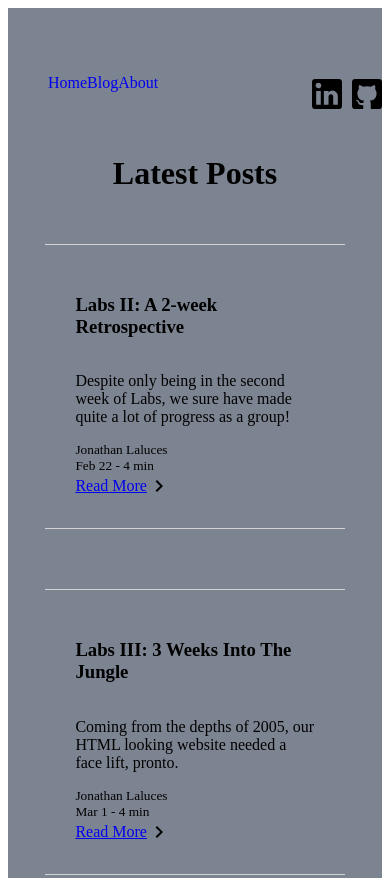
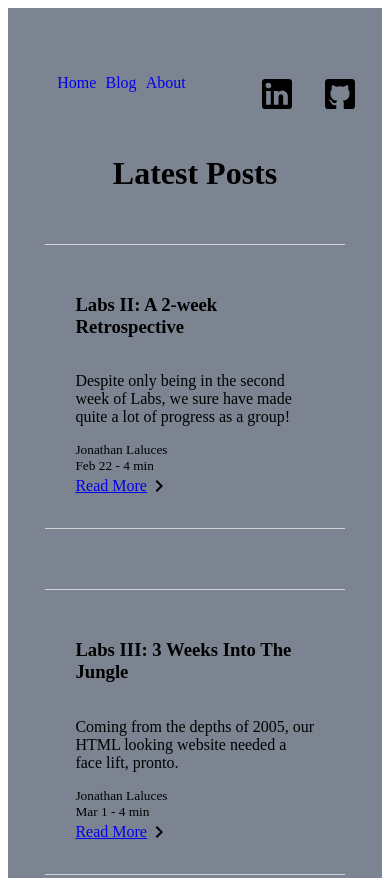
Before and after one commit to jlaluces123/Gatsby-Blog-Site-Remake, a Gatsby site: page /blog in a window 390 px wide. Shown: the top 878 px of the page. Built offline with nearby package versions, Linux system fonts and the light colour scheme; Gatsby itself is replaced by a stand-in of ours.

Commit message:
Mobile Design: Menu navigation for mobile fixed

```diff
--- a/src/components/menu/Menu.css
+++ b/src/components/menu/Menu.css
@@ -15,3 +15,10 @@
 .nav-item {
   text-decoration: none;
 }
+
+@media screen and (max-width: 900px) {
+  .page-nav {
+    width: 50%;
+    justify-content: space-evenly;
+  }
+}
```
